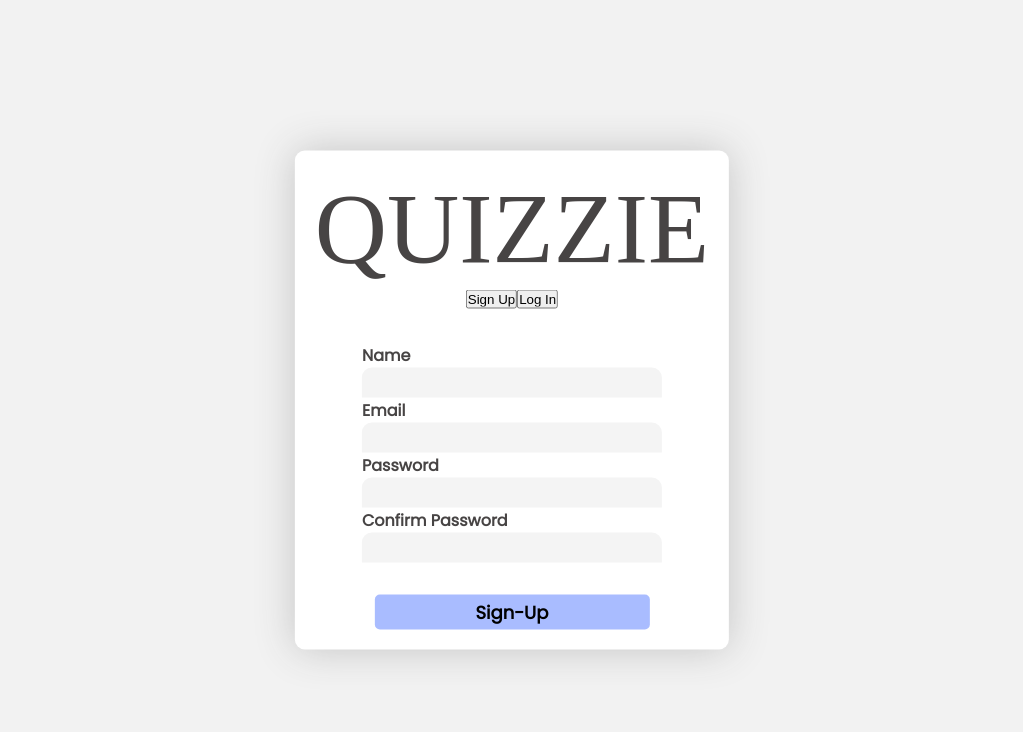
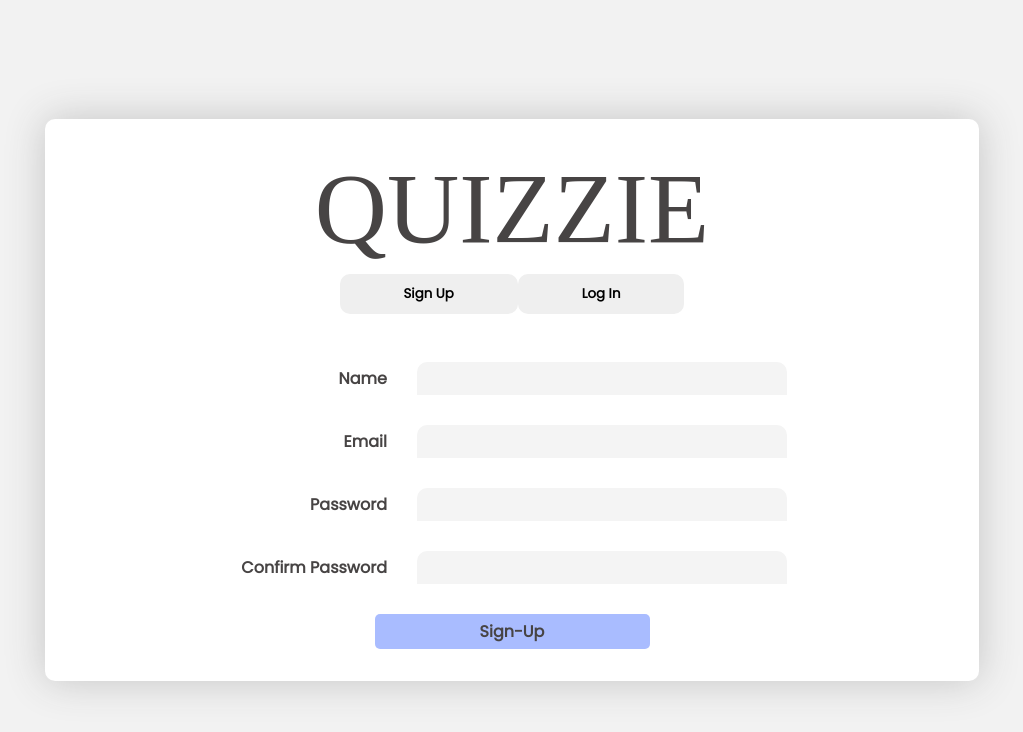
Before and after one commit to itsmeshashank13/Quizzie, a React (Create React App) app in the folder frontend/: page / in a window 1280 px wide. Shown: the top 732 px of the page, without its empty margins (128-1151 px from the left). Built offline with nearby package versions, Linux system fonts and the light colour scheme; a web font is replaced by a local one.

Commit message:
added some validation

```diff
--- a/frontend/src/Pages/signup/Signup.jsx
+++ b/frontend/src/Pages/signup/Signup.jsx
@@ -1,27 +1,71 @@
-import React from 'react';
+import React, { useState } from 'react';
 import styles from "./signup.module.css";
 
 function Signup() {
+
+  const [activeButton, setActiveButton] = useState('');
+  const [password, setPassword] = useState('');
+  const [confirmPassword, setConfirmPassword] = useState('');
+  const [isPasswordValid, setIsPasswordValid] = useState(true);
+
+
+  const handleButtonClick = (event)=> {
+    const buttonName = event.target.name;
+    setActiveButton(buttonName);
+  };
+
+  const handlePasswordChange = (event) => {
+    const newPassword = event.target.value;
+    setPassword(newPassword);
+    const passwordRegex = /^(?=.*[a-z])(?=.*[A-Z])(?=.*\d)(?=.*[@$!%*?&])[A-Za-z\d@$!%*?&]{8,}$/;
+    setIsPasswordValid(passwordRegex.test(newPassword));
+  };
+
+  const handleConfirmPasswordChange = (event) => {
+    const newConfirmPassword = event.target.value;
+    setConfirmPassword(newConfirmPassword);
+  };
+
+  const handleSignup = () => {
+    if (password === confirmPassword && isPasswordValid) {
+
+    } else {
+      alert("Passwords do not match or are invalid");
+    }
+  }
+
+
   return (
     <>
     <div className= {styles.mainContainer}>
         <h1 className={styles.quiz}>QUIZZIE</h1>
+
         <div className={styles.btn}>
-          <button className={styles.btnSignup}>Sign Up</button>
-          <button className={styles.btnLogin}>Log In</button>
+          <button onclick={handleButtonClick} name="signup" className={activeButton === 'signup' ? 'btnSignup active' : 'styles.btnSignup'}>Sign Up</button>
+          <button onclick={handleButtonClick} name="login" className={activeButton === 'signup' ? 'btnLogin active' : 'btnLogin'}>Log In</button>
         </div>
+
         <div className={styles.form}>
+          <div className={styles.formGroup}>
             <label htmlFor="name">Name</label>
             <input type="text" name="name" id="name" />
+          </div>
 
+          <div className={styles.formGroup}>
             <label htmlFor="name">Email</label>
             <input type="email" name="email" id="email" />
+          </div>
 
+          <div className={styles.formGroup}>
             <label htmlFor="name">Password</label>
-          <input type="password" name="password" id="password" />
+            <input type="password" name="password" id="password" required/>
+          </div>
 
+          <div className={styles.formGroup}>
             <label htmlFor="name">Confirm Password</label>
             <input type="password" name="confirm-password" id="confirm-password" />
+          </div>
+
         </div>
         <button className={styles.signUp}>Sign-Up</button>
     </div>
--- a/frontend/src/Pages/signup/signup.module.css
+++ b/frontend/src/Pages/signup/signup.module.css
@@ -21,7 +21,7 @@ html, body {
     top: 50%;
     left: 50%;
     transform: translate(-50%, -50%);
-    padding: 20px;
+    padding: 2rem 12rem;
     border-radius: 10px;
     box-shadow: 0 0 40px rgb(196, 196, 196);
 }
@@ -33,34 +33,66 @@ html, body {
     font-weight: 100;
 }
 
-.signUp {
+.btn button {
+    margin-bottom: 3rem;
+    margin-top: .5rem;
+    height: 40px;
+    padding: 5px 4rem 5px 4rem;
+    border: none;
+    border-radius: 10px;
     font-family: Poppins;
-    background-color: #A9BCFF;
-    border: none;
-    border-radius: 5px;
-    width: 275px;
-    height: 35px;
-    font-size: 18px;
-    font-weight: 600;
+    font-weight: 900;
 }
+
+.btnSignup {
+    margin-left: 2rem;
+    margin-right: 2rem;
+    background-color: #FFFFFF;
+}
+
 
 .form {
     display: flex;
     flex-direction: column;
-    padding: 2rem;
+}
+
+.formGroup {
+    display: flex;
+    align-items: center;
+    margin-bottom: 30px;
+    justify-content: space-between;
 }
 
 label {
     font-weight: 900;
     color: #474444;
-    padding-right: 5px;
+    text-align: right;
+    padding-right: 30px;
+    width: 150px;
 }
 
 input {
     background-color: #F4F4F4;
     border: none;
     border-radius: 10px 10px 0 0;
-    width: 300px;
-    height: 30px;
-    float: right;
+    width: 350px;
+    height: 33px;
+    font-family: Poppins;
+    padding: 0 10px 0 10px;
 }
+
+.signUp {
+    font-family: Poppins;
+    background-color: #A9BCFF;
+    color: #474444;
+    border: none;
+    border-radius: 5px;
+    width: 275px;
+    height: 35px;
+    font-size: 16px;
+    font-weight: 600;
+}
+
+button {
+    cursor: pointer;
+}
```
Lines whose indentation alone changed are shown as unchanged.
